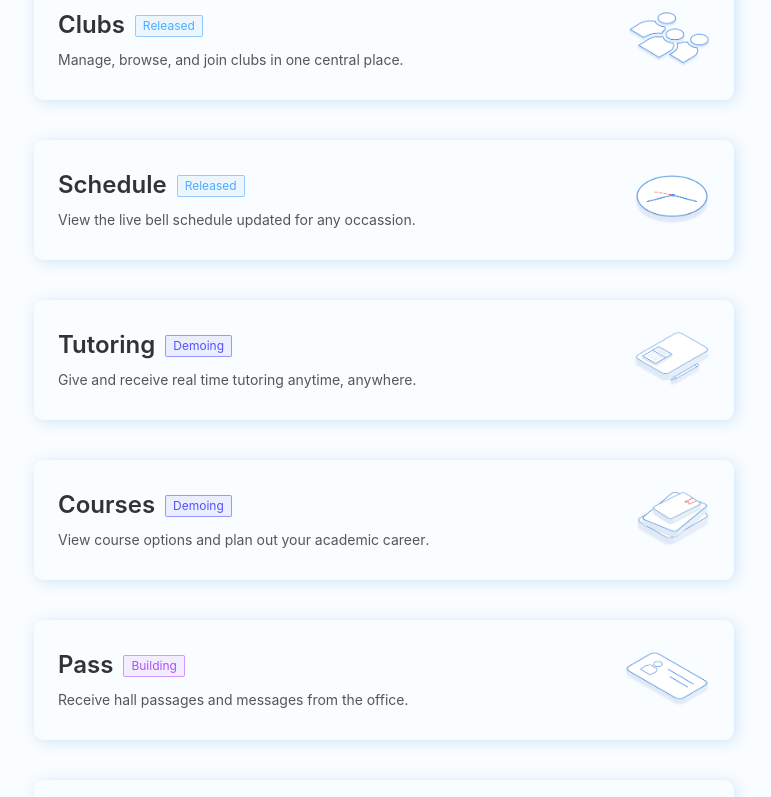
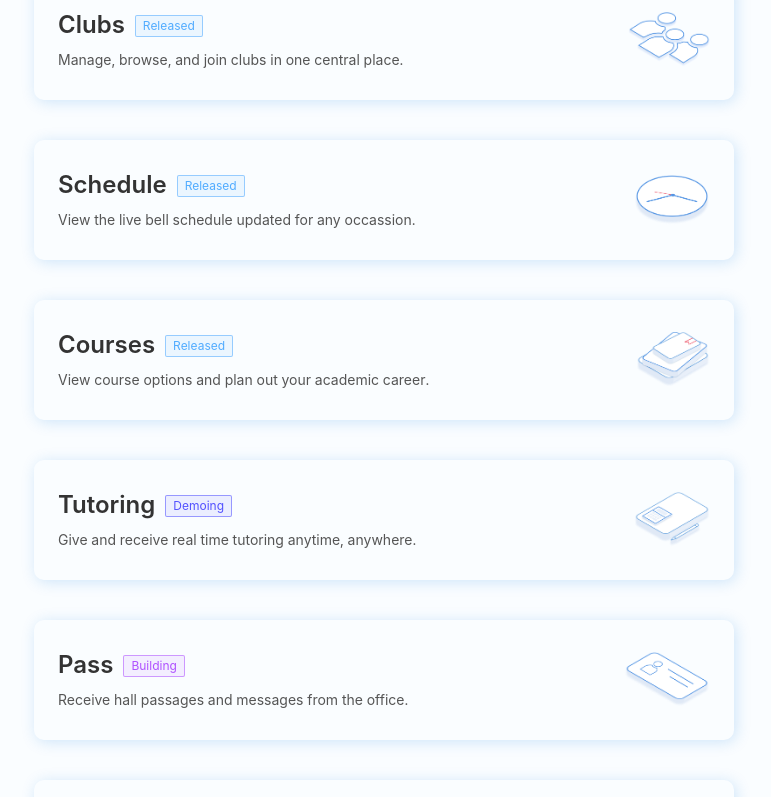
Before and after one commit to lakshayMahajan/org-site, a React (Create React App) app: page /products in a window 1280 px wide. Shown: the part 552-1349 px from the top of the page, without its empty margins (256-1027 px from the left). Built offline with nearby package versions, Linux system fonts and the light colour scheme.

Commit message:
Chris photo, marked courses released

```diff
--- a/src/views/Product/Product.jsx
+++ b/src/views/Product/Product.jsx
@@ -73,8 +73,8 @@ const Product = () => {
 
                         <ProductCard status="Released" title="Clubs" description="Manage, browse, and join clubs in one central place."/>
                         <ProductCard status="Released" title="Schedule" description="View the live bell schedule updated for any occassion."/>
+                        <ProductCard status="Released" title="Courses" description="View course options and plan out your academic career. "/>
                         <ProductCard status="Demoing"title="Tutoring" description="Give and receive real time tutoring anytime, anywhere."/>
-                        <ProductCard status="Demoing" title="Courses" description="View course options and plan out your academic career. "/>
                         <ProductCard status="Building" last={true} title="Pass" description="Receive hall passages and messages from the office."/>
                         <ProductCard status="Planning" last={true} title="Sports" description="Get real time scores and notifications for HSE Sports."/>
 
--- a/src/views/Team/Team.jsx
+++ b/src/views/Team/Team.jsx
@@ -127,7 +127,7 @@ const Team = () => {
                                     }}
                         />
                         <TeamCard info={{name: "Arnav Mehra", img: "https://cdn.discordapp.com/attachments/701265165525450834/765037663849152532/Screen_Shot_2020-10-11_at_10.26.27_PM.png", li: "https://www.linkedin.com/in/arnav-mehra-ab8975193/", gh: "https://github.com/ArnavMeh", roles: ['Fullstack']}}/>
-                        <TeamCard info={{name: "Chris Farber", img: "https://media-exp1.licdn.com/dms/image/C4E03AQFLj0i5TFRsPg/profile-displayphoto-shrink_800_800/0?e=1608163200&v=beta&t=E2_7dzX_QW06JVc7zKi4eJMNOCVjunRuTGNTPMrL2U0", li: "https://www.linkedin.com/in/preston-mccrary-62b90a178/", gh: "https://github.com/farbs03", roles: ['Backend', 'Mobile'], }}/>
+                        <TeamCard info={{name: "Chris Farber", img: "https://cdn.discordapp.com/attachments/627006557321691138/795345177346179132/1583975027966.png", li: "https://www.linkedin.com/in/preston-mccrary-62b90a178/", gh: "https://github.com/farbs03", roles: ['Backend', 'Mobile'], }}/>
                         <TeamCard info={{name: "Aaron Ni", img: "https://cdn.discordapp.com/attachments/627006557321691138/773816409632669736/aaron.png", li: "https://www.linkedin.com/in/aaron-ni/", gh: "https://github.com/Physige", roles: ['Frontend', 'Mobile']}}/>
 
                     </MemberList>
```
